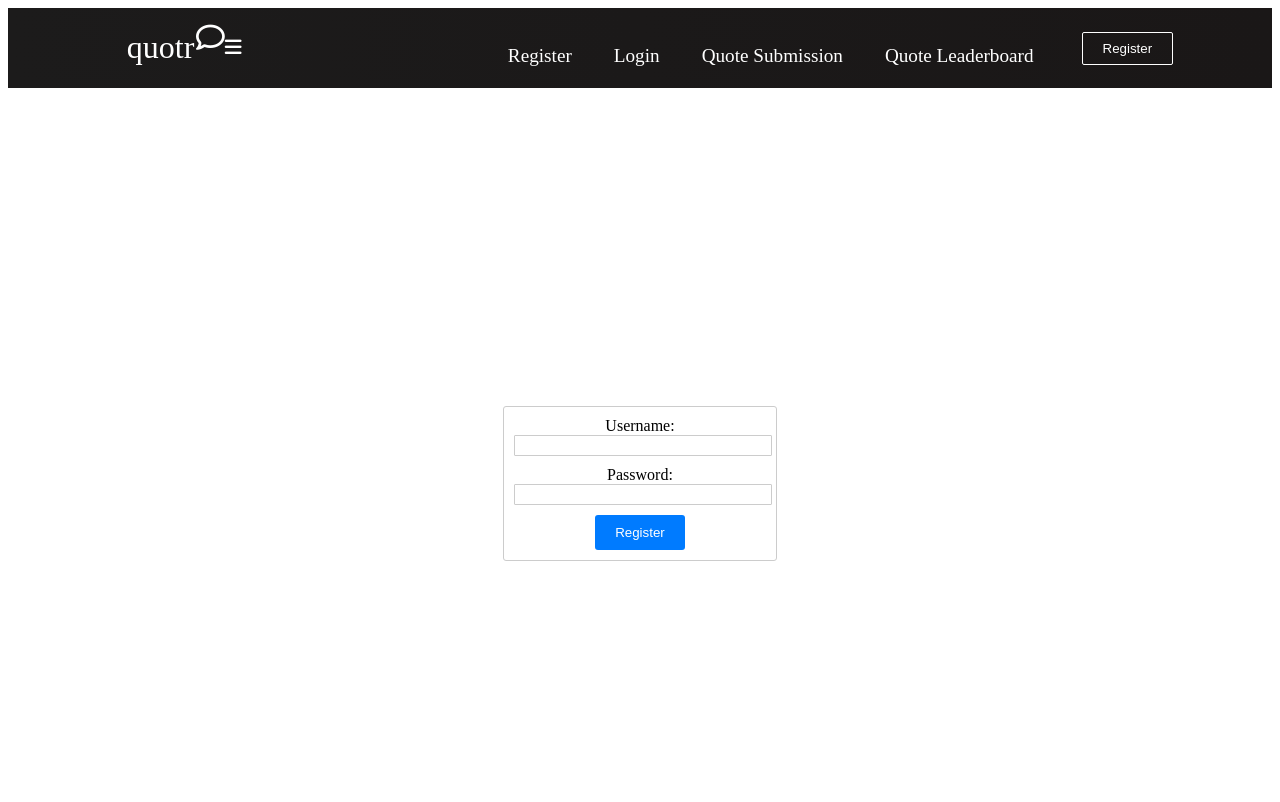
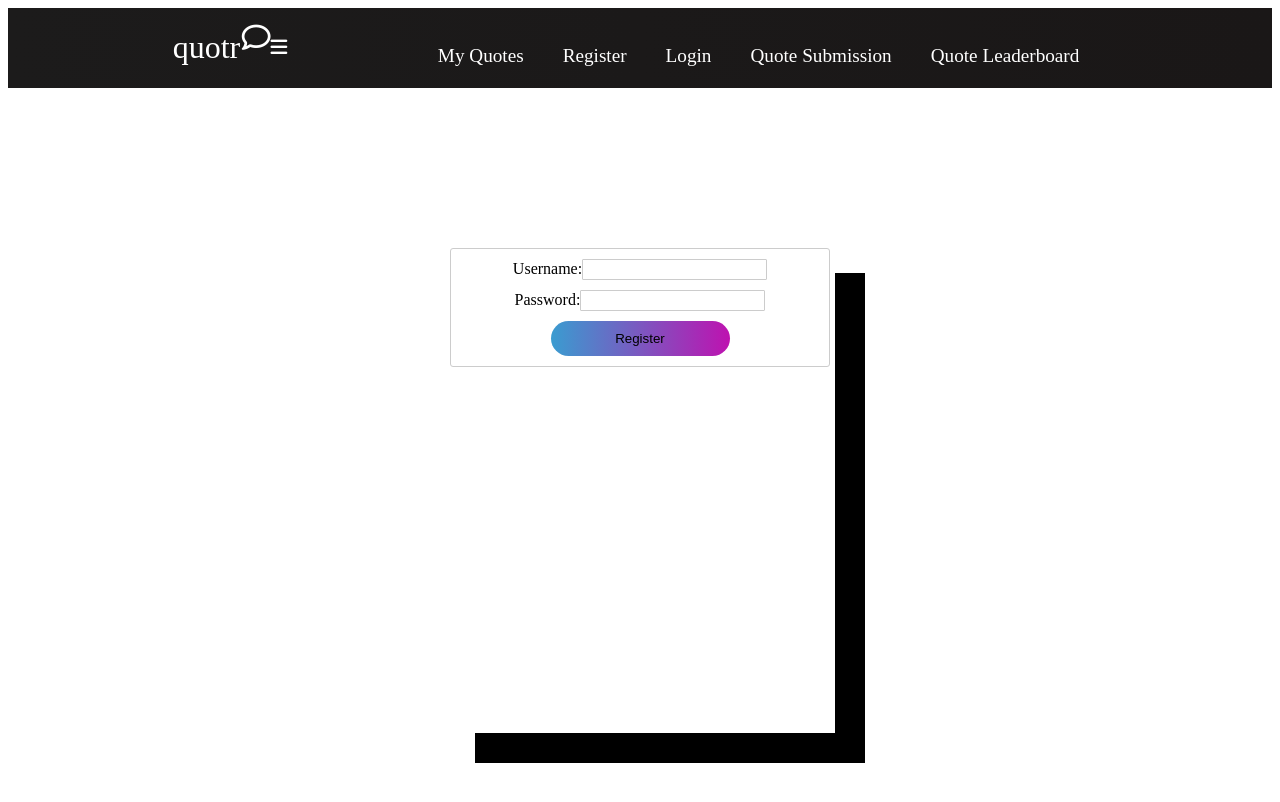
Before and after one commit to alvintsa/quotr-app, a React (Create React App) app: page /register in a window 1280 px wide. Shown: the top 802 px of the page. Built offline with nearby package versions, Linux system fonts and the light colour scheme.

Commit message:
added profile path, and adjusted navbar

```diff
--- a/src/App.js
+++ b/src/App.js
@@ -6,6 +6,7 @@ import Home from "./components/pages/Home";
 import Register from "./components/pages/Register";
 import Leaderboard from "./components/pages/Leaderboard";
 import Submission from "./components/pages/Submission";
+import Profile from "./components/pages/Profile";
 
 function App() {
   return (
@@ -17,6 +18,7 @@ function App() {
           <Route path="/register" element={<Register />} />
           <Route path="/leaderboard" element={<Leaderboard />} />
           <Route path="/submission" element={<Submission />} />
+          <Route path="/profile" element={<Profile />} />
         </Routes>
       </Router>
     </>
--- a/src/components/Navbar.css
+++ b/src/components/Navbar.css
@@ -14,7 +14,7 @@
     display: flex;
     justify-content: center;
     align-items: center;
-    height: 80px;
+    height: 70px;
     max-width: 1500px;
   }
 
@@ -41,8 +41,8 @@
 
   .nav_menu {
     display: grid;
-    grid-template-columns: repeat(4, auto);
-    grid-gap: 10px;
+    grid-template-columns: repeat(5, auto);
+    grid-gap: 7px;
     list-style: none;
     text-align: center;
     width: 60vw;
--- a/src/components/Navbar.js
+++ b/src/components/Navbar.js
@@ -51,6 +51,11 @@ it from whatever it was to whatever you want to change it to */}
                     */}
                         {/* li means list item */}
                         <li className = "nav_item"> {/* MENU OPTIONS U CAN CLICK */}
+                            <Link to = "/profile" className = "nav_links" onClick = {closeMobileMenu}>
+                                My Quotes
+                            </Link>
+                        </li>
+                        <li className = "nav_item"> {/* MENU OPTIONS U CAN CLICK */}
                             <Link to = "/register" className = "nav_links" onClick = {closeMobileMenu}>
                                 Register
                             </Link>
@@ -71,7 +76,7 @@ it from whatever it was to whatever you want to change it to */}
                             </Link>
                         </li>
                     </ul>
-                    {button && <Button buttonStyle = "btn--outline">Register</Button>}
+                   {/* {button && <Button buttonStyle = "btn--outline">Register</Button>}*/}
 
                 </div>
             </nav>
--- /dev/null
+++ b/src/components/pages/Profile.js
@@ -0,0 +1,12 @@
+import "../../App.css";
+import React from "react";
+
+function Profile () {
+    return (
+        <>
+            Your quotes!
+        </>
+    );
+}
+
+export default Profile;
--- a/src/components/pages/Register.css
+++ b/src/components/pages/Register.css
@@ -4,11 +4,21 @@
     justify-content: center;
     align-items: center;
     height: 100vh;
+
 }
 
 
 .form_box {
+
     text-align: center;
+    width: 380px;
+    height: 480px;
+    position: relative;
+    margin: 6% auto;
+    background: rgb(255, 255, 255);
+    padding: 5px;
+    overflow: hidden;
+    box-shadow: 30px 30px #000000;
 }
 
 
@@ -38,17 +48,20 @@ label {
 
 input[type="text"],
 input[type="password"] {
-    width: 100%;
+    width: 50%;
     padding: 2px;
     border: 1px solid #ccc;
     border-radius: 1px;
 }
 
 button[type="submit"] {
-    background-color: #007bff;
-    color: #fff;
-    border: none;
-    padding: 10px 20px;
-    border-radius: 3px;
+    width: 50%;
+    padding: 10px 30px;
     cursor: pointer;
+    display: block;
+    margin: auto;
+    background: linear-gradient(to right, #3a9cd0, #be12b0);
+    border: 0;
+    outline: none;
+    border-radius: 30px;
 }
```
Also changed, not shown: src/components/pages/Profile.css (added).
